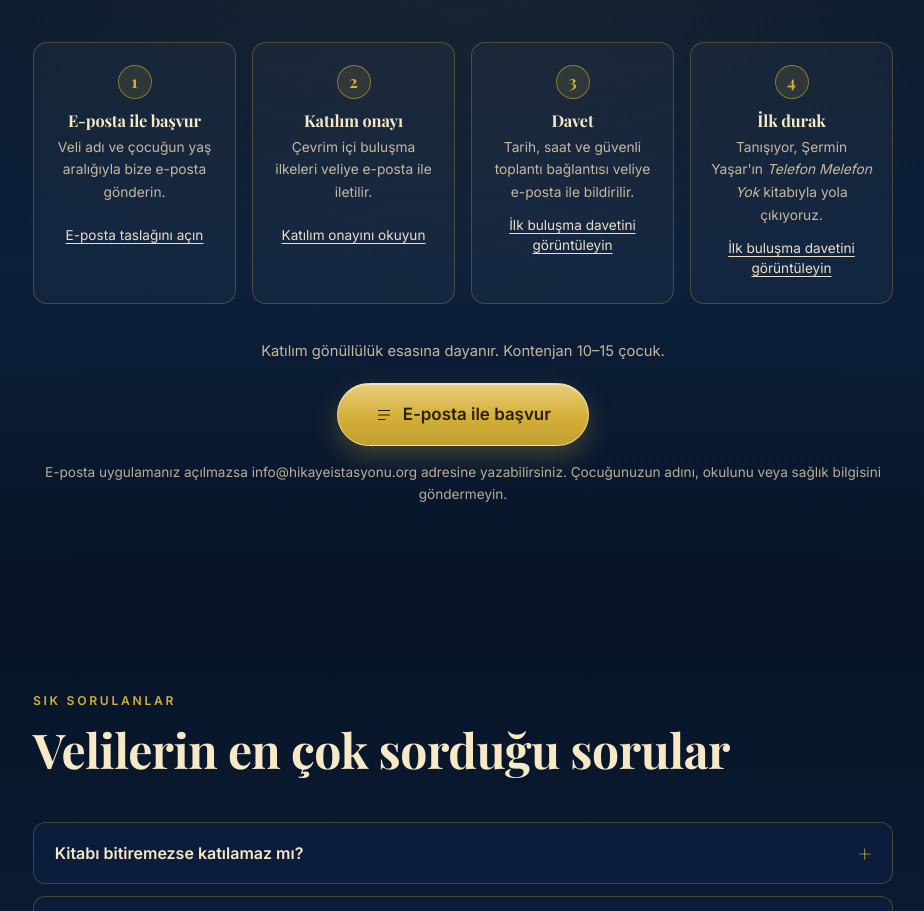
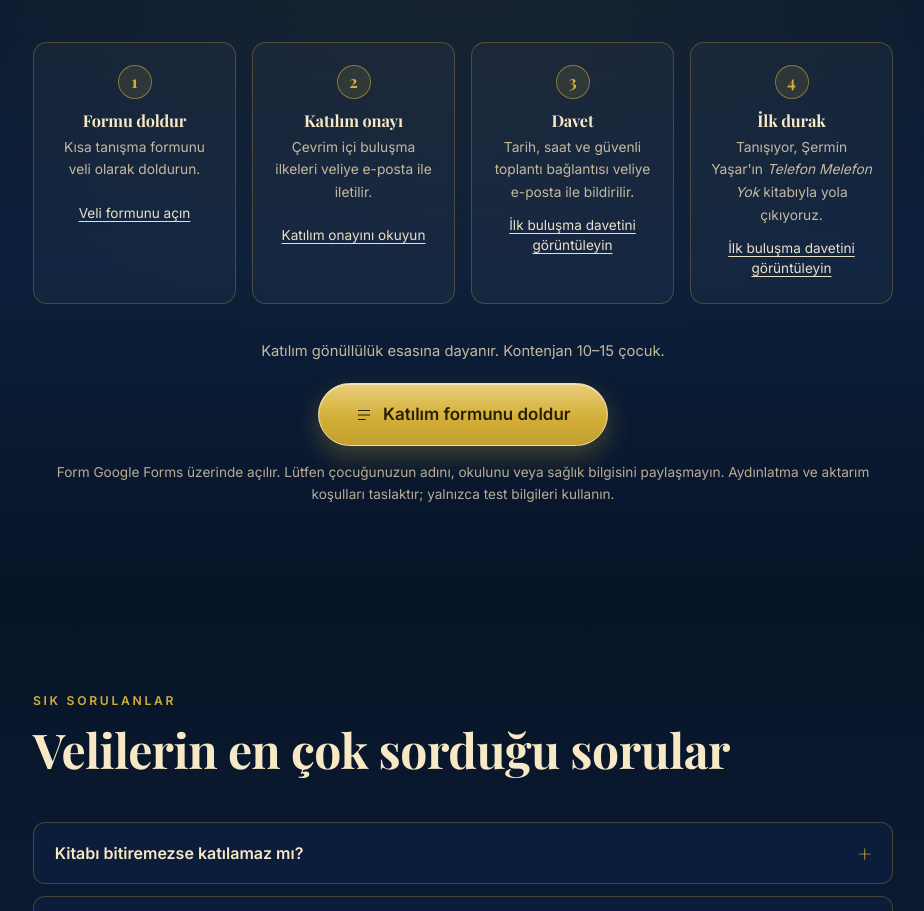
Before and after one commit to ahmetyolds-hue/hikaye-istasyonu, a plain HTML site: page index.html in a window 1280 px wide. Shown: the part 6236-7147 px from the top of the page, without its empty margins (177-1101 px from the left). Drawn offline with Linux system fonts and the light colour scheme.

Commit message:
feat: google form basvuru baglantisini geri getir

```diff
--- a/index.html
+++ b/index.html
@@ -352,7 +352,7 @@
     </header>
 
     <ol class="adimlar">
-      <li><b>1</b><h3>E-posta ile başvur</h3><p>Veli adı ve çocuğun yaş aralığıyla bize e-posta gönderin.</p><a class="belge-link" href="mailto:info@hikayeistasyonu.org?subject=Hik%C3%A2ye%20%C4%B0stasyonu%20%E2%80%94%20%C4%B0lk%20Bulu%C5%9Fma%20Ba%C5%9Fvurusu&amp;body=Merhaba%2C%0D%0A%0D%0AHik%C3%A2ye%20%C4%B0stasyonu%E2%80%99nun%20ilk%20%C3%A7evrim%20i%C3%A7i%20bulu%C5%9Fmas%C4%B1%20hakk%C4%B1nda%20bilgi%20almak%20istiyorum.%0D%0A%0D%0AVeli%20ad%C4%B1%20soyad%C4%B1%3A%20%0D%0A%C3%87ocu%C4%9Fumun%20ya%C5%9F%20aral%C4%B1%C4%9F%C4%B1%3A%209%E2%80%9310%20/%2011%E2%80%9312%0D%0A%0D%0ATe%C5%9Fekk%C3%BCr%20ederim." aria-describedby="form-durum">E-posta taslağını açın</a></li>
+      <li><b>1</b><h3>Formu doldur</h3><p>Kısa tanışma formunu veli olarak doldurun.</p><a class="belge-link" href="https://docs.google.com/forms/d/e/1FAIpQLSfAmkXsLD7MhFZ3M0-lUMvuuOJiMax65MEpGmqIP2uRFXSxNQ/viewform" aria-describedby="form-durum">Veli formunu açın</a></li>
       <li><b>2</b><h3>Katılım onayı</h3><p>Çevrim içi buluşma ilkeleri veliye e-posta ile iletilir.</p><a class="belge-link" href="assets/dokumanlar/cevrim-ici-katilim-onayi.html">Katılım onayını okuyun</a></li>
       <li><b>3</b><h3>Davet</h3><p>Tarih, saat ve güvenli toplantı bağlantısı veliye e-posta ile bildirilir.</p><a class="belge-link" href="assets/dokumanlar/ilk-bulusma-davetiyesi.html">İlk buluşma davetini görüntüleyin</a></li>
       <li><b>4</b><h3>İlk durak</h3><p>Tanışıyor, Şermin Yaşar'ın <i>Telefon Melefon Yok</i> kitabıyla yola çıkıyoruz.</p><a class="belge-link" href="assets/dokumanlar/ilk-bulusma-davetiyesi.html">İlk buluşma davetini görüntüleyin</a></li>
@@ -360,11 +360,9 @@
 
     <div class="cta-kutu">
       <p class="cta-not">Katılım gönüllülük esasına dayanır. Kontenjan 10–15 çocuk.</p>
-      <a class="btn btn-altin btn-buyuk" href="mailto:info@hikayeistasyonu.org?subject=Hik%C3%A2ye%20%C4%B0stasyonu%20%E2%80%94%20%C4%B0lk%20Bulu%C5%9Fma%20Ba%C5%9Fvurusu&amp;body=Merhaba%2C%0D%0A%0D%0AHik%C3%A2ye%20%C4%B0stasyonu%E2%80%99nun%20ilk%20%C3%A7evrim%20i%C3%A7i%20bulu%C5%9Fmas%C4%B1%20hakk%C4%B1nda%20bilgi%20almak%20istiyorum.%0D%0A%0D%0AVeli%20ad%C4%B1%20soyad%C4%B1%3A%20%0D%0A%C3%87ocu%C4%9Fumun%20ya%C5%9F%20aral%C4%B1%C4%9F%C4%B1%3A%209%E2%80%9310%20/%2011%E2%80%9312%0D%0A%0D%0ATe%C5%9Fekk%C3%BCr%20ederim." aria-describedby="form-durum">
-        <svg viewBox="0 0 24 24" width="18" height="18" aria-hidden="true" fill="none" stroke="currentColor" stroke-width="1.6"><path d="M4 6h16M4 12h16M4 18h10"/></svg>
-        E-posta ile başvur
-      </a>
-      <p class="kucuk-not" id="form-durum">E-posta uygulamanız açılmazsa info@hikayeistasyonu.org adresine yazabilirsiniz. Çocuğunuzun adını, okulunu veya sağlık bilgisini göndermeyin.</p>
+      <a class="btn btn-altin btn-buyuk" href="https://docs.google.com/forms/d/e/1FAIpQLSfAmkXsLD7MhFZ3M0-lUMvuuOJiMax65MEpGmqIP2uRFXSxNQ/viewform" aria-describedby="form-durum">
+        <svg viewBox="0 0 24 24" width="18" height="18" aria-hidden="true" fill="none" stroke="currentColor" stroke-width="1.6"><path d="M4 6h16M4 12h16M4 18h10"/></svg>Katılım formunu doldur</a>
+      <p class="kucuk-not" id="form-durum">Form Google Forms üzerinde açılır. Lütfen çocuğunuzun adını, okulunu veya sağlık bilgisini paylaşmayın. Aydınlatma ve aktarım koşulları taslaktır; yalnızca test bilgileri kullanın.</p>
     </div>
   </div>
 </section>
```
